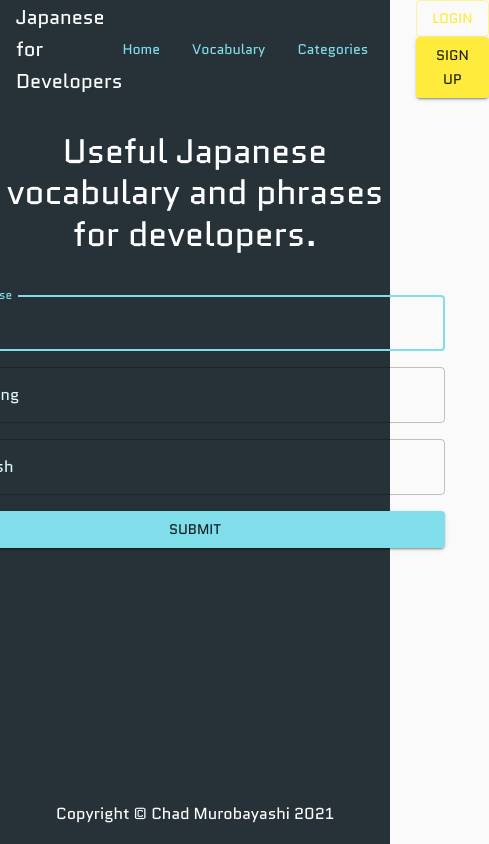
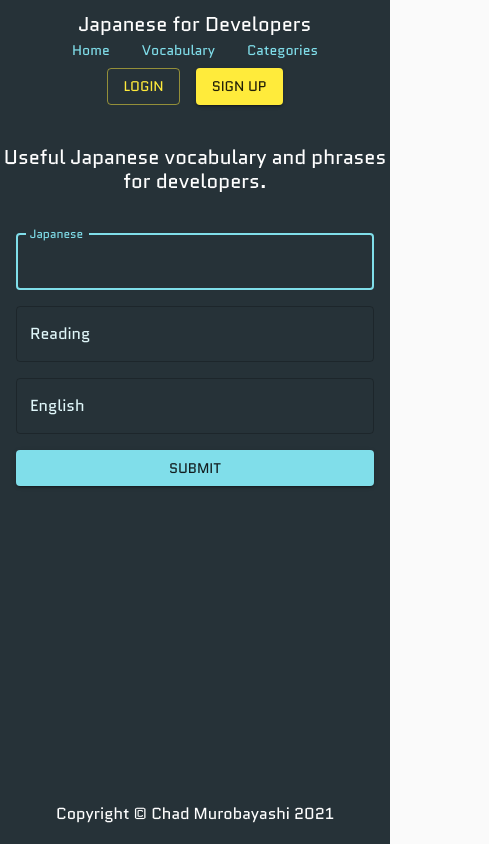
Before and after one commit to chadmuro/japanese-ui, a React (Create React App) app: page / in a window 390 px wide. Shown: the whole page, 489 px wide, since content can reach past the window. Built offline with nearby package versions, Linux system fonts and the light colour scheme.

Commit message:
fix styles when viewing in mobile

```diff
--- a/src/components/Layout/Header.tsx
+++ b/src/components/Layout/Header.tsx
@@ -8,8 +8,19 @@ import Link from '@material-ui/core/Link';
 import Typography from '@material-ui/core/Typography';
 
 const useStyles = makeStyles(theme => ({
+  toolbar: {
+    flexWrap: 'wrap',
+    [theme.breakpoints.down('sm')]: {
+      marginTop: theme.spacing(1),
+      justifyContent: 'center',
+    },
+  },
   titleWrap: {
     flexGrow: 1,
+    [theme.breakpoints.down('sm')]: {
+      flexGrow: 0,
+      justifyContent: 'center',
+    },
   },
   title: {
     cursor: 'pointer',
@@ -19,11 +30,17 @@ const useStyles = makeStyles(theme => ({
     '& > *': {
       cursor: 'pointer',
       marginRight: theme.spacing(4),
+      [theme.breakpoints.down('sm')]: {
+        margin: theme.spacing(0, 2),
+      },
     },
   },
   buttonWrap: {
     '& > *': {
       marginLeft: theme.spacing(2),
+      [theme.breakpoints.down('sm')]: {
+        margin: theme.spacing(1),
+      },
     },
   },
 }));
@@ -34,7 +51,7 @@ const Header = () => {
 
   return (
     <AppBar position="static" color="inherit" elevation={0}>
-      <Toolbar>
+      <Toolbar className={classes.toolbar}>
         <div className={classes.titleWrap}>
           <Typography component="h1" variant="h6" className={classes.title}>
             Japanese for Developers
--- a/src/components/Layout/Layout.tsx
+++ b/src/components/Layout/Layout.tsx
@@ -9,11 +9,16 @@ const useStyles = makeStyles(theme => ({
     display: 'flex',
     flexDirection: 'column',
     height: '100vh',
+    width: '100%',
     backgroundColor: theme.palette.background.paper,
     color: theme.palette.common.white,
   },
   main: {
     flex: 1,
+    width: '100%',
+    display: 'flex',
+    flexDirection: 'column',
+    alignItems: 'center',
   },
 }));
 
--- a/src/pages/Category.tsx
+++ b/src/pages/Category.tsx
@@ -6,6 +6,7 @@ import TextField from '@material-ui/core/TextField';
 import Button from '@material-ui/core/Button';
 import Chip from '@material-ui/core/Chip';
 import Grid from '@material-ui/core/Grid';
+import Container from '@material-ui/core/Container';
 import { useAppSelector, useAppDispatch } from '../store/hooks';
 import Layout from '../components/Layout/Layout';
 import { getCategories, postCategory } from '../store/slices/categorySlice';
@@ -16,12 +17,13 @@ const useStyles = makeStyles(theme => ({
     paddingTop: theme.spacing(4),
   },
   form: {
-    paddingTop: theme.spacing(4),
+    padding: theme.spacing(4, 2, 0),
     display: 'flex',
     flexDirection: 'column',
     alignItems: 'center',
+    width: '100%',
+    maxWidth: '500px',
     '& > *': {
-      width: '500px',
       margin: theme.spacing(1),
     },
   },
@@ -64,6 +66,7 @@ const Category = () => {
           defaultValue=""
           render={({ field: { onChange, value }, fieldState: { error } }) => (
             <TextField
+              fullWidth
               variant="outlined"
               label="New Category"
               value={value}
@@ -75,10 +78,11 @@ const Category = () => {
           rules={{ required: 'Category name is required' }}
         />
 
-        <Button type="submit" color="primary" variant="contained">
+        <Button fullWidth type="submit" color="primary" variant="contained">
           Submit
         </Button>
       </form>
+      <Container>
         <Grid
           container
           spacing={3}
@@ -92,6 +96,7 @@ const Category = () => {
               </Grid>
             ))}
         </Grid>
+      </Container>
     </Layout>
   );
 };
--- a/src/pages/Home.tsx
+++ b/src/pages/Home.tsx
@@ -9,14 +9,18 @@ const useStyles = makeStyles(theme => ({
   title: {
     textAlign: 'center',
     paddingTop: theme.spacing(4),
+    [theme.breakpoints.down('sm')]: {
+      fontSize: theme.typography.h6.fontSize,
+    },
   },
   form: {
-    paddingTop: theme.spacing(4),
+    padding: theme.spacing(4, 2, 0),
     display: 'flex',
     flexDirection: 'column',
     alignItems: 'center',
+    width: '100%',
+    maxWidth: '500px',
     '& > *': {
-      width: '500px',
       margin: theme.spacing(1),
     },
   },
@@ -36,10 +40,10 @@ const Home = () => {
         Useful Japanese vocabulary and phrases for developers.
       </Typography>
       <form onSubmit={onSubmit} className={classes.form}>
-        <TextField variant="outlined" label="Japanese" autoFocus />
-        <TextField variant="outlined" label="Reading" />
-        <TextField variant="outlined" label="English" />
-        <Button type="submit" color="primary" variant="contained">
+        <TextField fullWidth variant="outlined" label="Japanese" autoFocus />
+        <TextField fullWidth variant="outlined" label="Reading" />
+        <TextField fullWidth variant="outlined" label="English" />
+        <Button fullWidth type="submit" color="primary" variant="contained">
           Submit
         </Button>
       </form>
--- a/src/pages/Vocabulary.tsx
+++ b/src/pages/Vocabulary.tsx
@@ -28,7 +28,10 @@ const Vocabulary = () => {
   return (
     <Layout>
       <Typography component="h2" variant="h4" className={classes.title}>
-        Vocabulary
+        {vocabularies &&
+          vocabularies.map(vocabulary => (
+            <Typography variant="body1">{vocabulary.japanese}</Typography>
+          ))}
       </Typography>
     </Layout>
   );
```
Lines whose indentation alone changed are shown as unchanged.
